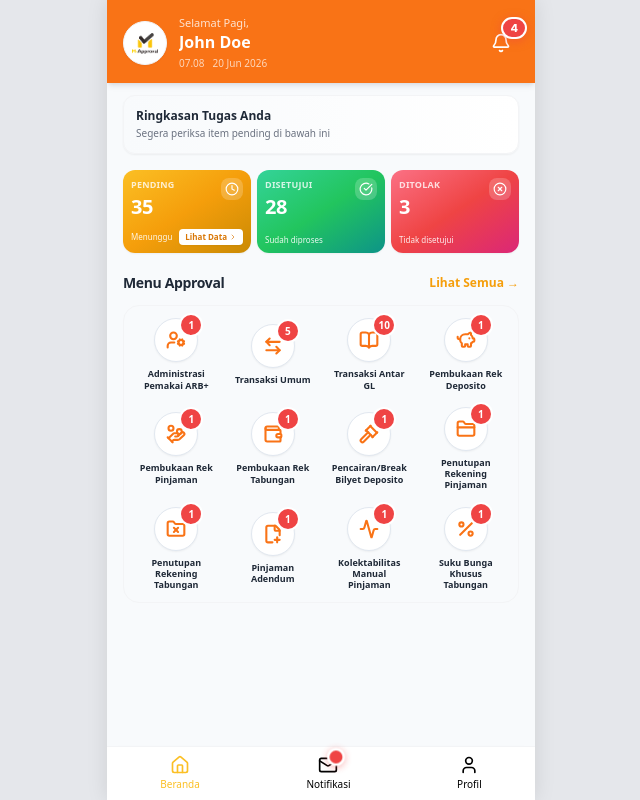
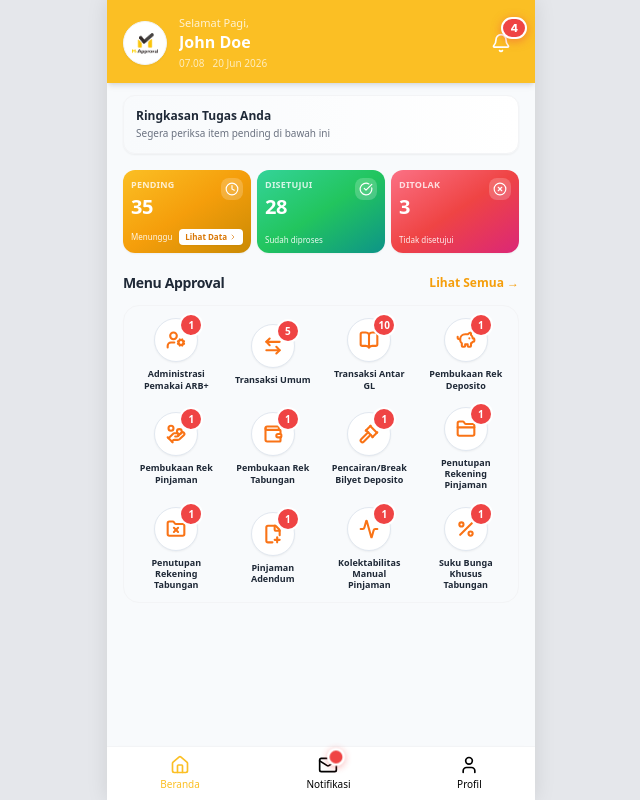
Before and after one commit to suparmannn/m-approval-v1.2, a plain HTML site: page home.html in a window 1280 px wide. Shown: the whole page, without its empty margins (319-959 px from the left). Drawn offline with nearby package versions, Linux system fonts and the light colour scheme.

Commit message:
Update home.html

```diff
--- a/home.html
+++ b/home.html
@@ -141,7 +141,7 @@
    <div class="mobile-container flex flex-col h-screen overflow-hidden">
     <!-- 🌟 DIUBAH: bg-white menjadi bg-orange-500 -->
   <!-- GANTI BARIS DIV HEADER LU MENJADI SEPERTI INI -->
-<div class="bg-orange-500 sticky top-0 z-40 shadow-md shadow-slate-800/10 shrink-0">
+<div class="bg-bpr-yellow sticky top-0 z-40 shadow-md shadow-slate-900/10 shrink-0">
         <div class="px-4 pt-4 pb-3">
             <div class="flex justify-between items-center">
                 <div class="flex items-center gap-3">
```
